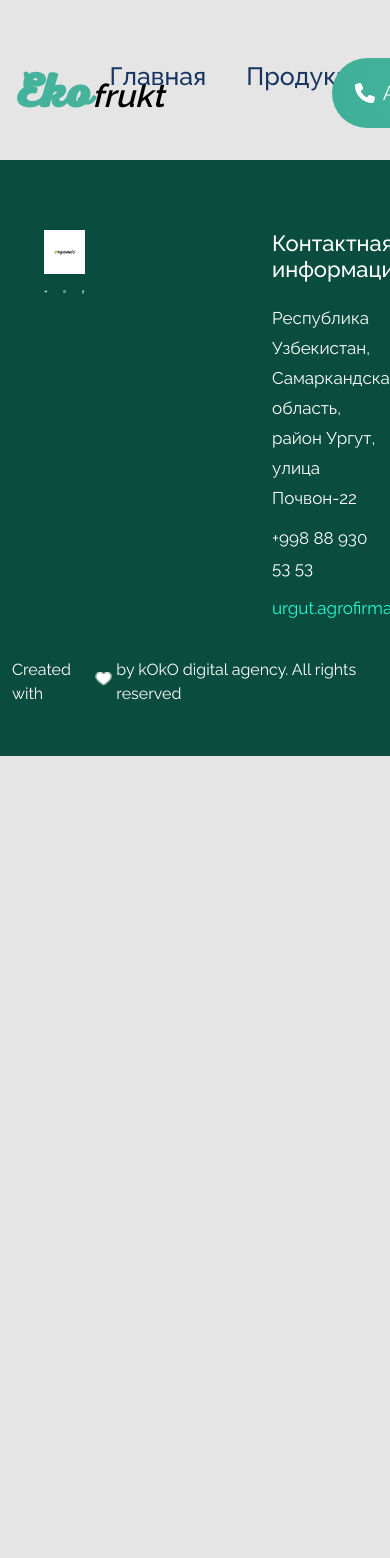
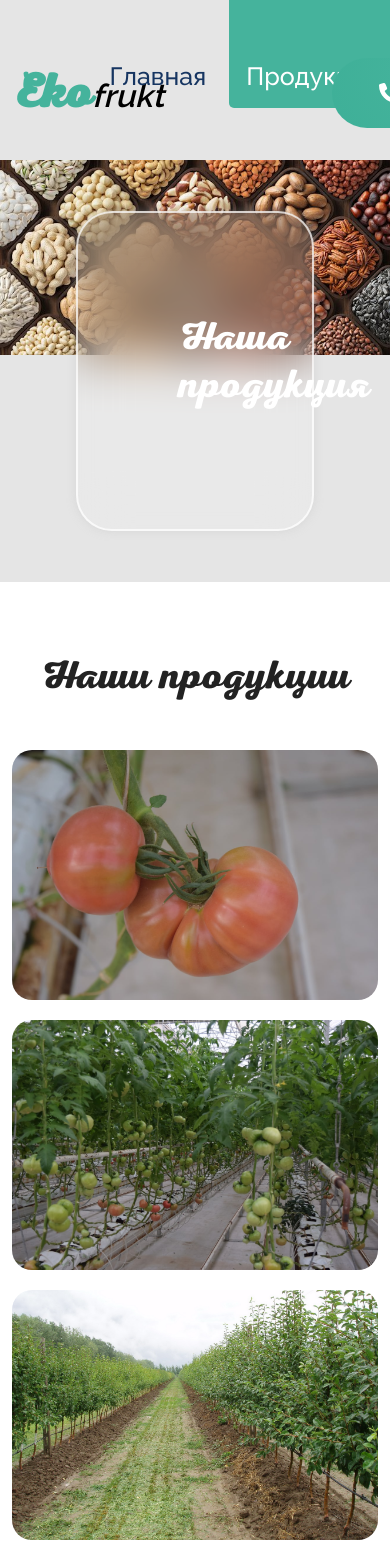
Before and after one commit to 7Davronbek/app-suxofruits-client, a React (Create React App) app: page /production in a window 390 px wide. Shown: the top 1558 px of the page. Before the commit the page ends 844 px from the top, so only its background shows below. Built offline with nearby package versions, Linux system fonts and the light colour scheme.

Commit message:
suxofruits

```diff
--- a/src/components/Header.jsx
+++ b/src/components/Header.jsx
@@ -13,7 +13,7 @@ const Header = () => {
                                     Сухофрукт - тоже фрукт
                                 </h1>
                                 <h5>
-                                    Lorem ipsum dolor sit amet consectetur adipisicing elit. Ea porro asperiores, totam tempora magnam repellat enim maxime nulla est dolor assumenda nemo, laborum corporis, modi quibusdam dicta. Expedita, nobis minus.
+                                Агрофирма поставить свежую плодоовощную продукцию, бахчи и виноград, сушенных овощей и фруктов и бобовых культур выращенных в Республике Узбекистан (2021-2022)
                                 </h5>
                             </div>
                         </div>
--- a/src/components/Navbar.jsx
+++ b/src/components/Navbar.jsx
@@ -28,13 +28,13 @@ const Navbar = () => {
                         <div className="col-7 offset-1">
                             <ul>
                                 <li><Link to='/' className={`${location.pathname === '/' ? 'active' : ''}`}>Главная</Link></li>
-                                <li><Link to='/qwe' className={`${location.pathname === '/qwe' ? 'active' : ''}`} >Продукция</Link></li>
+                                <li><Link to='/production' className={`${location.pathname === '/production' ? 'active' : ''}`} >Продукция</Link></li>
                                 <li><Link to='/about-company' className={`${location.pathname === '/about-company' ? 'active' : ''}`} >О компании</Link></li>
                                 <li><Link to='/qwe3' className={`${location.pathname === '/qwe3' ? 'active' : ''}`} >Контакты</Link></li>
                             </ul>
                         </div>
                         <div className="col-2 ml-auto">
-                            <a href='tel: +998979287878' className="btn btnGradient2 d-flex align-items-center"><span className="me-2"> <FontAwesomeIcon icon={faPhone} /> </span>Appointment me</a>
+                            <a href='tel: +998979287878' className="btn btnGradient2 d-flex align-items-center"><span className="me-3"> <FontAwesomeIcon icon={faPhone} /> </span>Позвонить</a>
                         </div>
                     </div>
                 </div>
--- a/src/components/Portfolio.jsx
+++ b/src/components/Portfolio.jsx
@@ -2,81 +2,74 @@ import React from 'react'
 
 const Portfolio = () => {
     return (
-        <>   <div class="portfolio ">
-            <div class="container">
-                <div class="row">
-                    <div class="col-12">
-                        <h2 class="h2">ГАЛЕРЕЯ РАБОТ</h2>
+        <>   <div className="portfolio ">
+            <div className="container">
+                <div className="row">
+                    <div className="col-12">
+                        <h2 className="h2 bold">Наши продукции</h2>
                     </div>
                 </div>
-                <div class="image-gallary">
-                    <div class="image-box">
-                        <a href='#!'><i class="fa-brands fa-instagram"></i></a>
+                <div className="image-gallary">
+                    <div className="image-box">
                         <img src="/assets/image/portfolio/1.jpg" alt="" />
                     </div>
-                    <div class="image-box">
-                        <a href='#!'><i class="fa-brands fa-instagram"></i></a>
+                    <div className="image-box">
+                        <img src="/assets/image/portfolio/2.jpg" alt="" />
+                    </div>
+                    <div className="image-box">
+                        <img src="/assets/image/portfolio/3.jpg" alt="" />
+                    </div>
+                    <div className="image-box">
+                        <img src="/assets/image/portfolio/4.jpg" alt="" />
+                    </div>
+                    <div className="image-box">
+                        <img src="/assets/image/portfolio/5.jpg" alt="" />
+                    </div>
+                    <div className="image-box">
+                        <img src="/assets/image/portfolio/6.jpg" alt="" />
+                    </div>
+                    <div className="image-box">
+                        <img src="/assets/image/portfolio/7.jpg" alt="" />
+                    </div>
+                    <div className="image-box">
+                        <img src="/assets/image/portfolio/8.jpg" alt="" />
+                    </div>
+                    <div className="image-box">
+                        <img src="/assets/image/portfolio/9.jpg" alt="" />
+                    </div>
+                    <div className="image-box">
                         <img src="/assets/image/portfolio/1.jpg" alt="" />
                     </div>
-                    <div class="image-box">
-                        <a href='#!'><i class="fa-brands fa-instagram"></i></a>
-                        <img src="/assets/image/portfolio/1.jpg" alt="" />
+                    <div className="image-box">
+                        <img src="/assets/image/portfolio/8.jpg" alt="" />
                     </div>
-                    <div class="image-box">
-                        <a href='#!'><i class="fa-brands fa-instagram"></i></a>
-                        <img src="/assets/image/portfolio/1.jpg" alt="" />
+                    <div className="image-box">
+                        <img src="/assets/image/portfolio/9.jpg" alt="" />
                     </div>
-                    <div class="image-box">
-                        <a href='#!'><i class="fa-brands fa-instagram"></i></a>
-                        <img src="/assets/image/portfolio/1.jpg" alt="" />
+                    <div className="image-box">
+                        <img src="/assets/image/portfolio/7.jpg" alt="" />
                     </div>
-                    <div class="image-box">
-                        <a href='#!'><i class="fa-brands fa-instagram"></i></a>
-                        <img src="/assets/image/portfolio/1.jpg" alt="" />
+                    <div className="image-box">
+                        <img src="/assets/image/portfolio/6.jpg" alt="" />
                     </div>
-                    <div class="image-box">
-                        <a href='#!'><i class="fa-brands fa-instagram"></i></a>
-                        <img src="/assets/image/portfolio/1.jpg" alt="" />
+                    <div className="image-box">
+                        <img src="/assets/image/portfolio/5.jpg" alt="" />
                     </div>
-                    <div class="image-box">
-                        <a href='#!'><i class="fa-brands fa-instagram"></i></a>
-                        <img src="/assets/image/portfolio/1.jpg" alt="" />
+                    <div className="image-box">
+                        <img src="/assets/image/portfolio/4.jpg" alt="" />
                     </div>
-                    <div class="image-box">
-                        <a href='#!'><i class="fa-brands fa-instagram"></i></a>
-                        <img src="/assets/image/portfolio/1.jpg" alt="" />
+                    <div className="image-box">
+                        <img src="/assets/image/portfolio/3.jpg" alt="" />
                     </div>
-                    <div class="image-box">
-                        <a href='#!'><i class="fa-brands fa-instagram"></i></a>
-                        <img src="/assets/image/portfolio/1.jpg" alt="" />
+                    <div className="image-box">
+                        <img src="/assets/image/portfolio/2.jpg" alt="" />
                     </div>
-                    <div class="image-box">
-                        <a href='#!'><i class="fa-brands fa-instagram"></i></a>
-                        <img src="/assets/image/portfolio/1.jpg" alt="" />
-                    </div>
-                    <div class="image-box">
-                        <a href='#!'><i class="fa-brands fa-instagram"></i></a>
-                        <img src="/assets/image/portfolio/1.jpg" alt="" />
-                    </div>
-                    <div class="image-box">
-                        <a href='#!'><i class="fa-brands fa-instagram"></i></a>
-                        <img src="/assets/image/portfolio/1.jpg" alt="" />
-                    </div>
-                    <div class="image-box">
-                        <a href='#!'><i class="fa-brands fa-instagram"></i></a>
-                        <img src="/assets/image/portfolio/1.jpg" alt="" />
-                    </div>
-                    <div class="image-box">
-                        <a href='#!'><i class="fa-brands fa-instagram"></i></a>
-                        <img src="/assets/image/portfolio/1.jpg" alt="" />
-                    </div>
-                    <div class="image-box">
-                        <a href='#!'><i class="fa-brands fa-instagram"></i></a>
-                        <img src="/assets/image/portfolio/1.jpg" alt="" />
-                    </div>
-                    <div class="image-box">
-                        <a href='#!'><i class="fa-brands fa-instagram"></i></a>
-                        <img src="/assets/image/portfolio/1.jpg" alt="" />
+                </div>
+
+                <div className="row">
+                    <div className="col-10 mx-auto">
+                        <h1 className="light">Export qilinayotgan davlat:</h1>
+                        <h3> Qozogiston, Rossiya, Qirgiziston, Tojikiston, Ukraina, Польша Белоруссия, Израиль, Ирак  Xitoy, Turkiya, Arab mamlakatlari,  Yevropa mamlakatlari va boshqalar. </h3>
                     </div>
                 </div>
             </div>
--- /dev/null
+++ b/src/components/ProductionHeader.jsx
@@ -0,0 +1,24 @@
+import React from 'react'
+
+const ProductionHeader = () => {
+    return (
+        <>
+
+            <div className="productionHeader headerTop">
+                <div className="container">
+                    <div className="row">
+                        <div className="col-12">
+                            <div className="wrap headerWrap">
+                                <h1 className="bold">Наша продукция</h1>
+                                <p></p>
+                            </div>
+                        </div>
+                    </div>
+                </div>
+            </div>
+
+        </>
+    )
+}
+
+export default ProductionHeader
--- /dev/null
+++ b/src/components/ScrollToTop.js
@@ -0,0 +1,12 @@
+import {useEffect} from 'react';
+import { useLocation } from 'react-router-dom';
+
+export default function ScrollToTop() {
+    const {pathname} = useLocation();
+
+    useEffect(() => {
+        window.scrollTo(0,0);
+    }, [pathname]);
+
+    return null;
+}
--- a/src/index.js
+++ b/src/index.js
@@ -10,16 +10,20 @@ import "./sass/main.scss";
 import AboutCompany from "./pages/AboutCompany";
 import Footer from "./components/Footer";
 import Socials from "./components/Socials";
+import Production from "./pages/Production";
+import ScrollToTop from "./components/ScrollToTop";
 
 const root = ReactDOM.createRoot(document.getElementById("root"));
 root.render(
   <Router>
   <Navbar />
   <Socials />
+  <ScrollToTop />
 
     <Routes>
       <Route path="/" exact element={<App />} />
       <Route path="/about-company" exact element={<AboutCompany />} />
+      <Route path="/production" exact element={<Production />} />
     </Routes>
 
     <Footer />
--- a/src/pages/Production.jsx
+++ b/src/pages/Production.jsx
@@ -1,10 +1,11 @@
 import React from 'react'
 import Portfolio from '../components/Portfolio'
+import ProductionHeader from '../components/ProductionHeader'
 
 const Production = () => {
   return (
     <>
-
+    <ProductionHeader />
     <Portfolio />
 
     </>
--- a/src/sass/main.scss
+++ b/src/sass/main.scss
@@ -870,11 +870,102 @@ html {
             }
         }
 
+        .productionHeader {
+            background-image: url(../images/headerBg.jpg);
+            background-size: contain;
+        }
+
+        .portfolio {
+            padding: 70px 0 80px;
+            background-color: #fff;
+
+            h1 {
+                text-align: center;
+                margin: 55px 0 30px;
+                color: $main;
+                position: relative;
+
+                &::after {
+                    content: '';
+                    position: absolute;
+                    width: 44px;
+                    height: 2px;
+                    border-radius: 0.2px;
+                    background-color: $main;
+                    bottom: -7px;
+                    left: 50%;
+                    transform: translateX(-22%);
+                }
+            }
+
+            .h2 {
+                font-size: 40px;
+                text-align: center;
+                margin: 0 0 50px 0;
+
+            }
+
+            .image-gallary {
+                width: 100%;
+                display: grid;
+                grid-template-columns: repeat(auto-fit, minmax(350px, 1fr));
+                grid-auto-rows: 250px;
+                grid-auto-flow: dense;
+                grid-gap: 20px;
+
+                .image-box {
+                    position: relative;
+                    overflow: hidden;
+
+                    i {
+                        position: absolute;
+                        display: flex;
+                        width: 100%;
+                        height: 100%;
+                        align-items: center;
+                        justify-content: center;
+                        font-size: 40px;
+                        transition: all .4s ease-in-out;
+                        opacity: 0;
+                    }
+
+                    &:nth-child(7n + 1) {
+                        grid-column: span 2;
+                        grid-row: span 2;
+
+                        @media(max-width: 767px) {
+                            grid-column: unset;
+                            grid-row: unset;
+                        }
+                    }
+
+                    img {
+                        width: 100%;
+                        height: 100%;
+                        object-fit: cover;
+                        transition: all .4s ease-in-out;
+                        border-radius: 20px;
+                    }
+
+                    &:hover {
+
+                        i {
+                            opacity: 1;
+                            background-color: #ff802d80;
+                            -webkit-backdrop-filter: blur(10px);
+                            backdrop-filter: blur(10px);
+                        }
+                    }
+                }
+            }
+        }
+
+
 
 
         .footer {
             background: #0a4c3e;
-            padding: 70px 0 50px;
+            padding: 70px 0 30px;
 
             h5 {
                 color: #fff;
```
